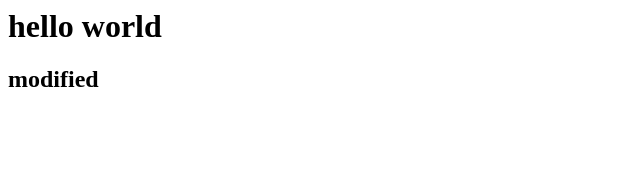
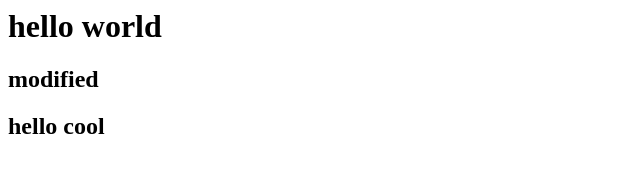
Before and after one commit to Gaur95/night_b, a plain HTML site: page index.html in a window 1280 px wide. Shown: the whole page, without its empty margins (0-640 px from the left). Drawn offline with Linux system fonts and the light colour scheme.

Commit message:
Update index.html

```diff
--- a/index.html
+++ b/index.html
@@ -1,2 +1,3 @@
 <h1>hello world</h1>
 <h2>modified</h2>
+<h2>hello cool</h2>
```
